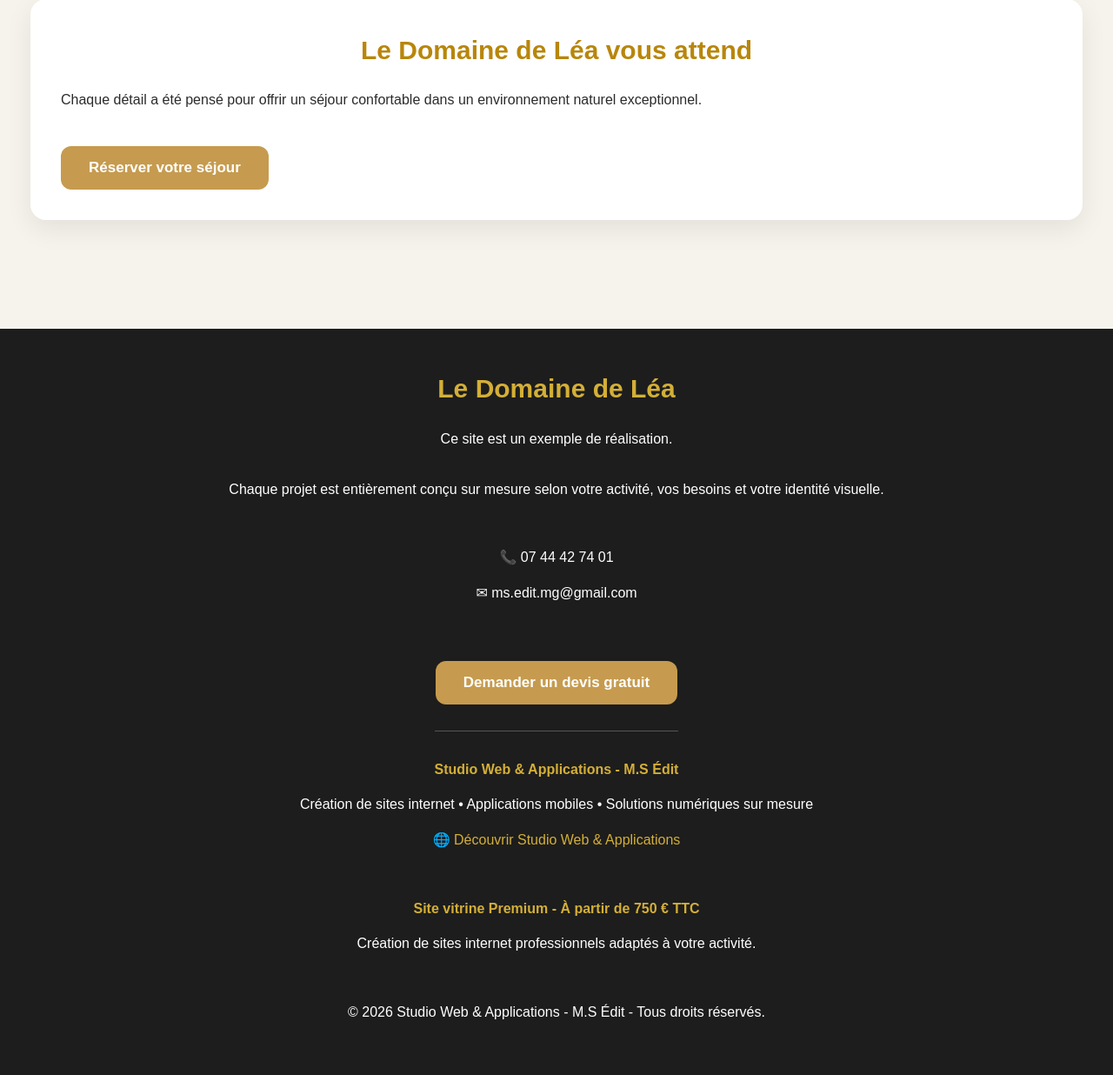
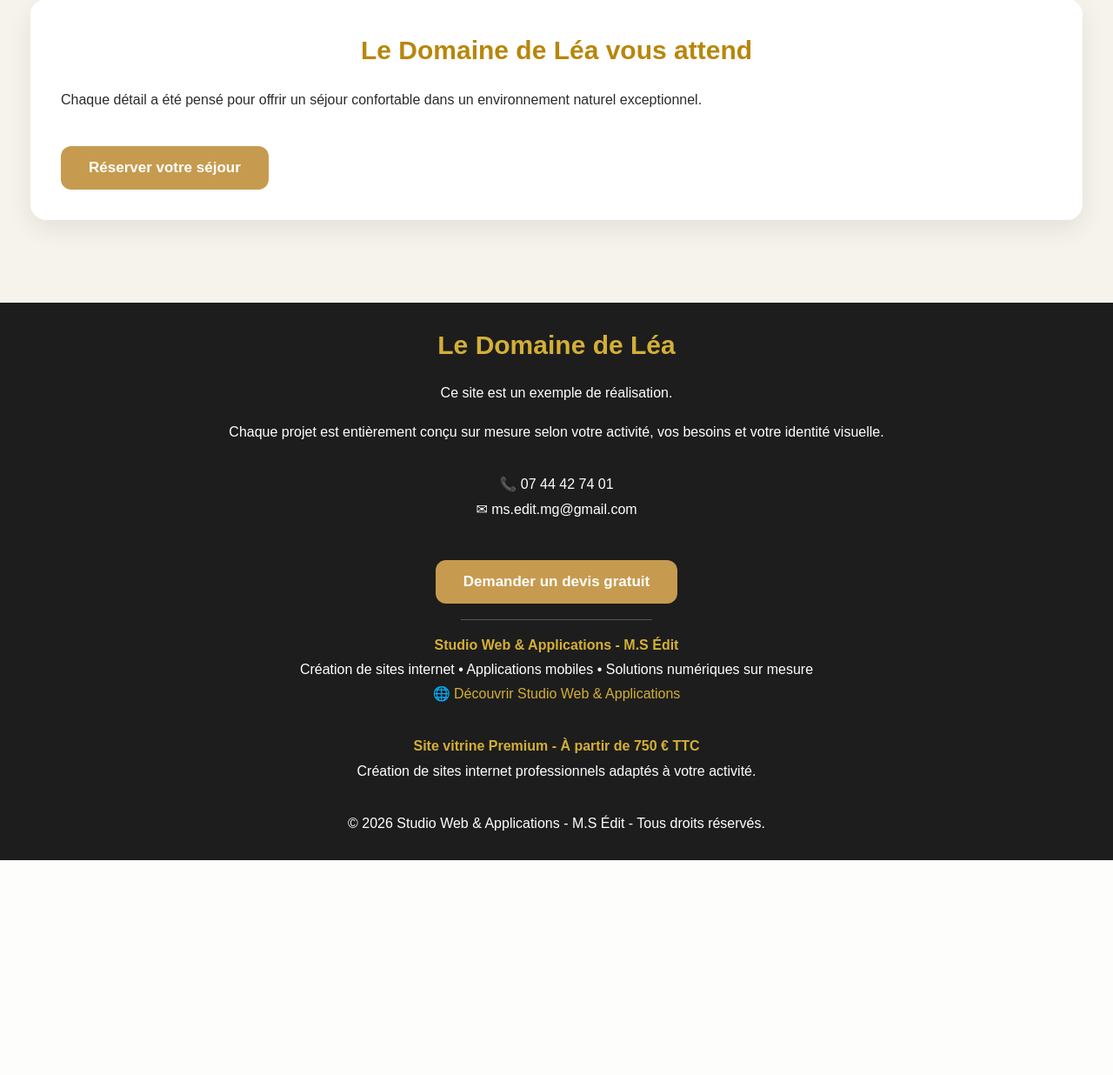
Before and after one commit to MSEDIT-1304/demo-le-domaine-de-lea, a Flask app: page /chalet in a window 1280 px wide. Shown: the part 2099-3335 px from the top of the page at 87% size. After the commit the page ends 3088 px from the top, so only its background shows below. Run offline with Flask 3, Linux system fonts and the light colour scheme.

Commit message:
Update style.css

```diff
--- a/static/style.css
+++ b/static/style.css
@@ -240,7 +240,7 @@ td{
 }
 footer{
 
-    margin-top:70px;
+    margin-top:35px;
 
     background:#1d1d1d;
 
@@ -248,10 +248,9 @@ footer{
 
     text-align:center;
 
-    padding:45px 25px;
+    padding:25px 20px;
 
 }
-
 .footer-contenu{
 
     max-width:900px;
@@ -272,9 +271,9 @@ footer{
 
 .footer-contenu p{
 
-    margin:12px 0;
+    margin:6px 0;
 
-    line-height:1.8;
+    line-height:1.4;
 
     font-size:16px;
 
@@ -288,9 +287,9 @@ footer{
 
 .footer-contenu hr{
 
-    width:280px;
+    width:220px;
 
-    margin:30px auto;
+    margin:18px auto;
 
     border:none;
 
@@ -314,7 +313,7 @@ footer{
 
 footer button{
 
-    margin:25px auto;
+    margin:15px auto;
 
     display:block;
 
```
